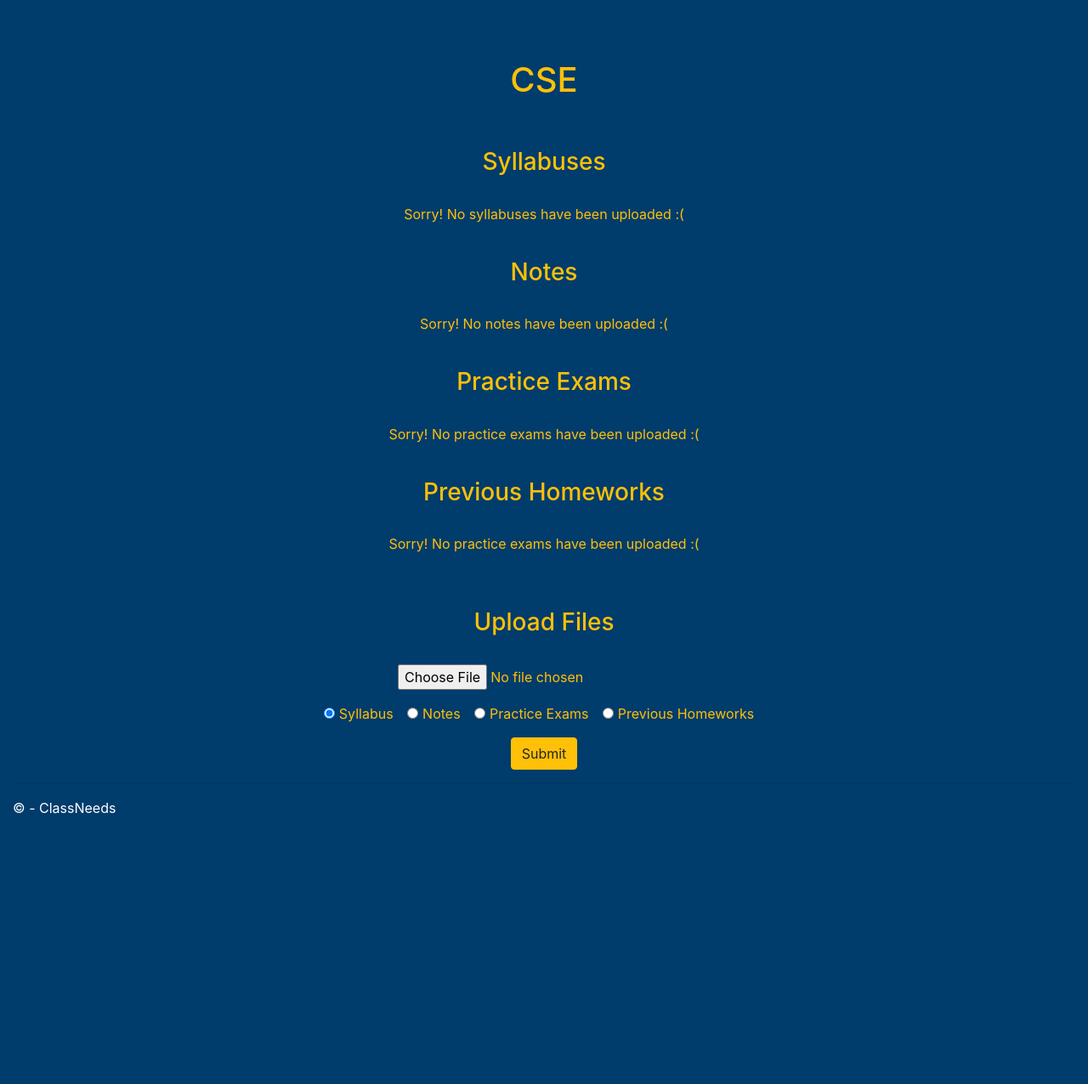
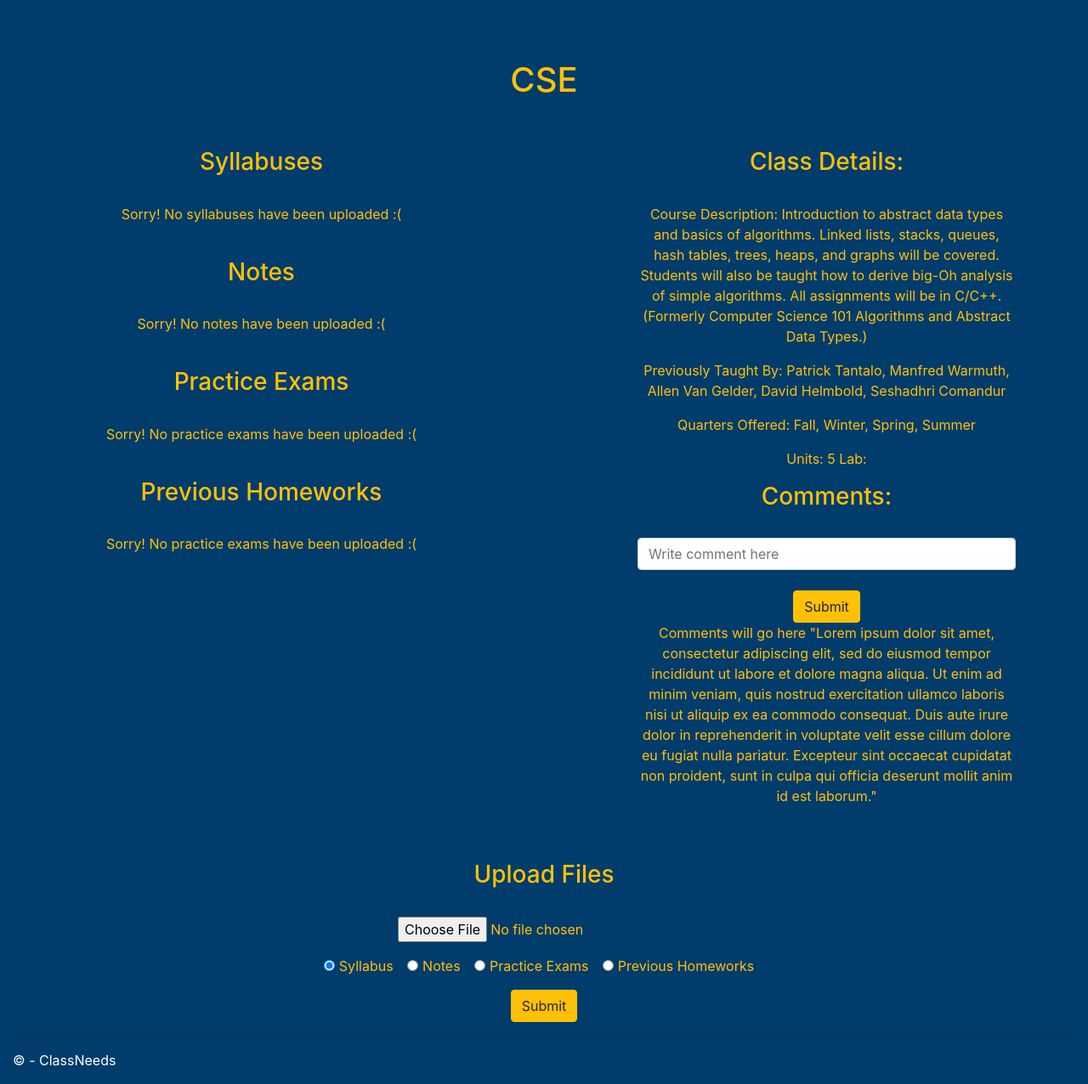
Before and after one commit to Error808/ClassNeeds, a Flask app: template ClassNeeds/templates/classDetails.html in a window 1280 px wide. Shown: the part 56-1332 px from the top of the page at 85% size. Before the commit the page ends 1014 px from the top, so only its background shows below. Run offline with Flask 2, Linux system fonts and the light colour scheme; the template is opened without the code that fills it, so the values that code supplies are empty; some libraries are stand-ins or nearby versions.

Commit message:
finish class details page, add comment section

```diff
--- a/ClassNeeds/templates/classDetails.html
+++ b/ClassNeeds/templates/classDetails.html
@@ -7,7 +7,9 @@
 <br />
 <br />
 
-<div class="container text-warning text-center">
+<div class="container">
+    <div class="row">
+        <div class="col-sm-5 text-warning text-center">
             <h3>Syllabuses</h3>
             <br />
 
@@ -24,11 +26,8 @@
                 {% endif %}
 
             </ul>
-</div>
-
             <br />
 
-<div class="container text-warning text-center">
             <h3> Notes </h3>
             <br />
 
@@ -45,11 +44,8 @@
                 {% endif %}
 
             </ul>
-</div>
-
             <br />
 
-<div class="container text-warning text-center">
             <h3> Practice Exams </h3>
             <br />
 
@@ -66,11 +62,8 @@
                 {% endif %}
 
             </ul>
-</div>
-
             <br />
 
-<div class="container text-warning text-center">
             <h3> Previous Homeworks </h3>
             <br />
 
@@ -87,6 +80,45 @@
                 {% endif %}
 
             </ul>
+
+        </div>
+
+        <div class="col-sm-2"></div>
+
+        <div class="col-sm-5 text-warning text-center">
+            <h3>Class Details:</h3>
+            <br />
+
+            <p>Course Description: Introduction to abstract data types and basics of algorithms. Linked lists, stacks, queues, hash tables, trees, heaps, and graphs will be covered.
+                Students will also be taught how to derive big-Oh analysis of simple algorithms. All assignments will be in C/C++.
+                (Formerly Computer Science 101 Algorithms and Abstract Data Types.)
+            </p>
+
+            <p>Previously Taught By: Patrick Tantalo, Manfred Warmuth, Allen Van Gelder, David Helmbold, Seshadhri Comandur</p>
+
+            <p>Quarters Offered: Fall, Winter, Spring, Summer</p>
+
+            <p>Units: 5 Lab: </p>
+
+            <h3>Comments: </h3>
+            <br />
+
+            <input type="comment" class="form-control" id="commentInput" placeholder="Write comment here">
+            <br />
+
+            <button type="submit" class="btn btn-warning">Submit</button>
+            <br />
+
+            <p>Comments will go here "Lorem ipsum dolor sit amet, consectetur adipiscing elit, sed do eiusmod tempor incididunt ut labore et dolore magna aliqua.
+                 Ut enim ad minim veniam, quis nostrud exercitation ullamco laboris nisi ut aliquip ex ea commodo consequat. Duis aute irure dolor in reprehenderit
+                 in voluptate velit esse cillum dolore eu fugiat nulla pariatur. Excepteur sint occaecat cupidatat non proident, sunt in culpa qui officia deserunt
+                 mollit anim id est laborum."
+            </p>
+
+
+        </div>
+
+    </div>
 </div>
 
 <br />
```
Lines whose indentation alone changed are shown as unchanged.
